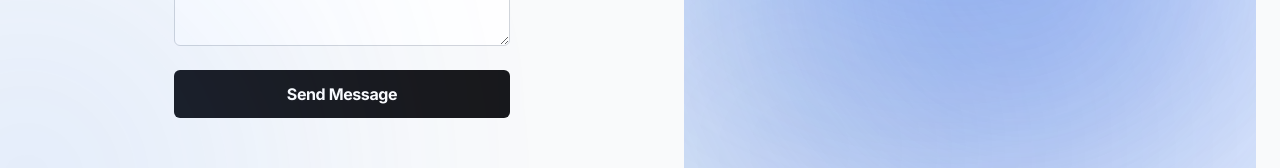
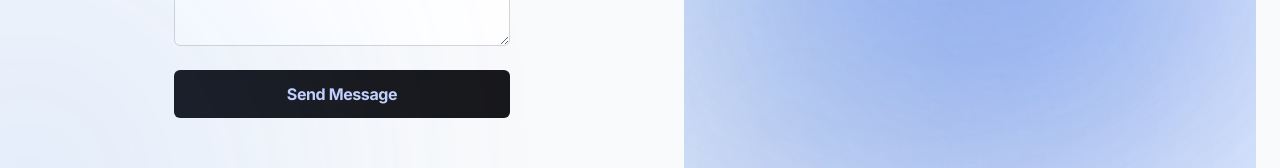
Before and after one commit to michelle-currier/mcurrier-dos, a Next.js app: page /contact in a window 1280 px wide. Shown: the part 698-866 px from the top of the page. Built offline with nearby package versions, Linux system fonts and the light colour scheme.

Commit message:
updatessss

```diff
--- a/app/(auth)/contact/page.tsx
+++ b/app/(auth)/contact/page.tsx
@@ -118,7 +118,7 @@ export default function Contact() {
         </div>
         <button
           type="submit"
-          className="w-full bg-zinc-900 dark:bg-white text-white dark:text-black p-3 rounded-md font-bold hover:bg-zinc-700 dark:hover:bg-zinc-200 transition"
+          className="w-full bg-zinc-900 text-indigo-200 p-3 rounded-md font-bold hover:bg-zinc-700 transition"
         >
           Send Message
         </button>
@@ -139,7 +139,7 @@ export default function Contact() {
           Or, send us an email directly at{" "}
           <a
             href="mailto:mcurrierdesigns@gmail.com"
-            className="text-blue-600 dark:text-teal-300 underline"
+            className="text-blue-600 dark:text-teal-800 underline"
           >
             mcurrierdesigns@gmail.com
           </a>
```
